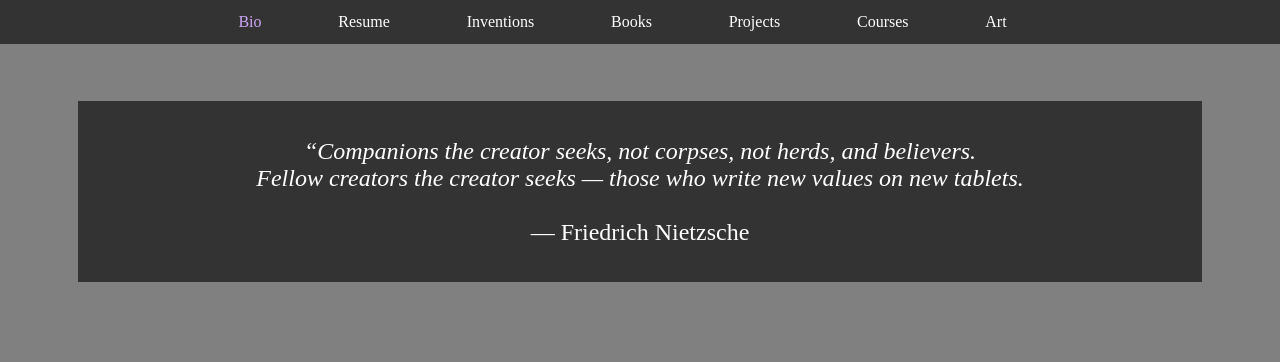
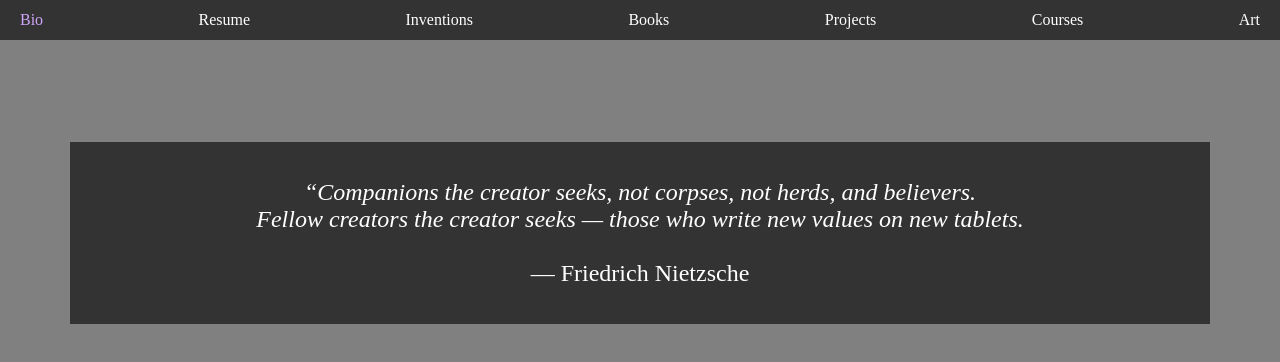
Before and after one commit to NathanielMione/personal-website, a plain HTML site: page index.html in a window 1280 px wide. Drawn offline with Linux system fonts and the light colour scheme.

Commit message:
Fixed all of the stuff.....

```diff
--- a/index.html
+++ b/index.html
@@ -1,14 +1,13 @@
 <!DOCTYPE html>
-<html >
+<html>
 <head>
 	<meta charset="UTF-8">
 	<title>Bio – Nathaniel Mione</title>
 	<meta name="viewport" content="width=device-width, initial-scale=1">
 	<link rel="stylesheet" href="main.css">
 </head>
-
 <body>
-  <div class="header">
+	<div id="header">
 		<ul class="nav">
 			<li><a href="index.html" class="active">Bio</a></li>
 			<li><a href="resume.html">Resume</a></li>
@@ -19,7 +18,6 @@
 			<li><a href="art.html">Art</a></li>
 		</ul>
 	</div>
-
 <div class="bioquote">
 <p>
 <i>“Companions the creator seeks, not corpses, not herds, and believers. <br> Fellow creators the creator seeks &#8212; those who write new values on new tablets.</i>
--- a/main.css
+++ b/main.css
@@ -1,48 +1,47 @@
 * {
-    font-family: "Avenir Next" !important;
+	font-family: "Avenir Next";
 }
 
 body {
 	background-color: gray;
+	margin: 0px;
+}
+
+#header {
+	width:100%;
+	overflow: auto;
 }
 
 ul {
-    display: inline-block;
-    align-content: center;
+	margin:0px;
+	height:40px;
 	list-style-type: none;
-    overflow: hidden;
+	color:white;
 	background-color: #333;
-    position: fixed;
-    top: 0;
-    margin: 0% 0% 0% -1%;
-    padding: 0% 10% 0% 16%;
-    width: 100%;
+	display: flex;
+	justify-content: space-between;
+	text-align: center;
+	padding: 0px 20px;
+}
+li {
+	display:flex;
+	list-style:none;
+	align-items: center;
+}
+li a {
 	color: white;
-}
-
-li a {
-    float: left;
-    align-content: center;
-    display: inline-block;
-    color: white;
-    text-align: center;
-    padding: 1% 3%;
 	text-decoration: none;
 }
-
 li a:hover:not(.active) {
 	background-color: #111;
 	color: #f2e7fd;
 }
-
 .active {
 	color: rgb(206, 166, 249);
 }
-
-li a:hover {
+li:hover {
 	background-color: #111;
 }
-
 .bioquote {
 	margin: 8% 5.5% 0% 5.5%;
 	background-color: #333;
@@ -60,7 +59,7 @@ li a:hover {
 	color: white;
 }
 
-.bioquotel{
+.bioquotel {
 	margin: 5.5% 3% 6% 6%;
 	float: left;
 	width: 35%;
```
Lines whose indentation alone changed are shown as unchanged.
